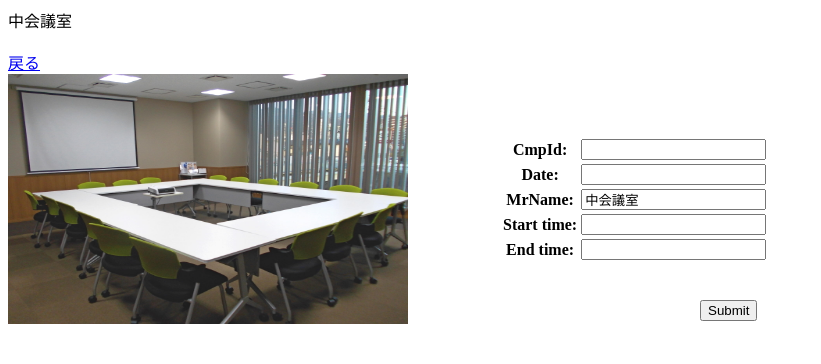
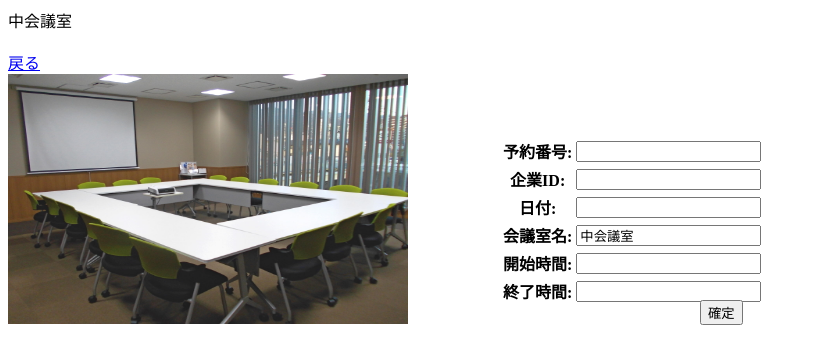
Before and after one commit to t17cs033/-, a Django app: page /Reservation/mrmid/ in a window 1280 px wide. Shown: the top 364 px of the page, without its empty margins (0-821 px from the left). Run offline with Django 3.2, Linux system fonts and the light colour scheme; parts of the project's set-up code (start-up, migrations or seed data) failed here and were passed over.

Commit message:
[add]全会議室画面にフォームを追加

```diff
--- a/Reservation/templates/Reservation/mr_big_reservation.html
+++ b/Reservation/templates/Reservation/mr_big_reservation.html
@@ -24,7 +24,6 @@
 <br>
 <table>
 {{ form.as_table }}
-{{ form_time.as_table }}
 </table>
 </div>
 
--- a/Reservation/templates/Reservation/mr_middle_reservation.html
+++ b/Reservation/templates/Reservation/mr_middle_reservation.html
@@ -16,17 +16,17 @@
 </div>
 
 <div style="position:absolute; top:100px; left:500px;">
-<form action="{% url 'mrmid'%} method="post">
+<form action="{% url 'mrmid'%}" method="post">
 {% csrf_token %}
 <br>
 <br>
 <table>
-{{ form }}
+{{ form.as_table }}
 </table>
 </div>
 
 <div style="position:absolute; top:300px; left:700px;">
-<input type = "submit" />
+<input type = "submit" value="確定">
 </form>
 </div>
 
--- a/Reservation/views.py
+++ b/Reservation/views.py
@@ -1,14 +1,11 @@
 from django.shortcuts import render, get_object_or_404
 from django.http import HttpResponse
-from django.urls import reverse
-from .models import MeetingRoom, Reserve
-from django.views.generic.base import TemplateView
-from django.views.generic.edit import CreateView, UpdateView
+from .models import Reserve
+from django.views.generic.edit import CreateView
 from django.views.generic.list import ListView
 from django.views.generic.detail import DetailView
 from Reservation.models import Reserve
-from .forms import ReserveForm, ReserveTime
-from django.http import HttpResponseRedirect
+from django.urls.base import reverse_lazy
 
 # Create your views here.
 
@@ -19,56 +16,90 @@ class MRShowView(ListView):
     model = Reserve
     template_name = 'Reservation/mr_show.html'
 
-    def get_context_data(self, **kwargs):
-        context = super().get_context_data(**kwargs)
-        context['form'] = ReserveForm()
-        return context
-
 class BigMRReservationView(CreateView):
     model = Reserve
-    fields = ('cmpId', 'date', 'mrName')
+    fields = ('number', 'cmpId', 'date', 'mrName', 'start_time', 'end_time')
     template_name = 'Reservation/mr_big_reservation.html'
-    success_url = 'mrshow/'
+    success_url = reverse_lazy('mrshow')
 
-    def post(self, request, *args, **kwargs):
-        cmpId = self.request.POST.get('cmpId')
-        start_time = self.request.POST.get('reserve_stime')
-        end_time = self.request.POST.get('reserve_etime')
-
-        reserve = get_object_or_404(Reserve, pk=cmpId)
-        reserve.start_time = start_time
-        reserve.end_time = end_time
-        reserve.save()
-        return HttpResponseRedirect(reverse('mrshow'))
-
-    def get_context_data(self, **kwargs):
-        context = super().get_context_data(**kwargs)
-        context['form'] = ReserveForm()
-        context['form_time'] = ReserveTime()
-        return context
+    def get_form(self):
+        form = super(BigMRReservationView, self).get_form()
+        form.fields['number'].label = '予約番号'
+        form.fields['cmpId'].label = '企業ID'
+        form.fields['date'].label = '日付'
+        form.fields['mrName'].label = '会議室名'
+        form.fields['start_time'].label = '開始時間'
+        form.fields['end_time'].label = '終了時間'
+        form.initial['mrName'] = '大会議室'
+        return form
 
 class MiddleMRReservationView(CreateView):
     model = Reserve
-    fields = ('cmpId', 'date', 'mrName', 'start_time', 'end_time')
+    fields = ('number', 'cmpId', 'date', 'mrName', 'start_time', 'end_time')
     template_name = 'Reservation/mr_middle_reservation.html'
-    success_url = 'mrshow/'
+    success_url = reverse_lazy('mrshow')
 
-    def get_form_kwargs(self, *args, **kwargs):
-        form_kwargs = super().get_form_kwargs(*args, **kwargs)
-        form_kwargs['initial'] = {'mrName': "中会議室"}
-        return form_kwargs
+    def get_form(self):
+        form = super(MiddleMRReservationView, self).get_form()
+        form.fields['number'].label = '予約番号'
+        form.fields['cmpId'].label = '企業ID'
+        form.fields['date'].label = '日付'
+        form.fields['mrName'].label = '会議室名'
+        form.fields['start_time'].label = '開始時間'
+        form.fields['end_time'].label = '終了時間'
+        form.initial['mrName'] = '中会議室'
+        return form
 
 class SmallMRReservationView(CreateView):
-    model = MeetingRoom
+    model = Reserve
+    fields = ('number', 'cmpId', 'date', 'mrName', 'start_time', 'end_time')
     template_name = 'Reservation/mr_small_reservation.html'
+    success_url = reverse_lazy('mrshow')
+
+    def get_form(self):
+        form = super(SmallMRReservationView, self).get_form()
+        form.fields['number'].label = '予約番号'
+        form.fields['cmpId'].label = '企業ID'
+        form.fields['date'].label = '日付'
+        form.fields['mrName'].label = '会議室名'
+        form.fields['start_time'].label = '開始時間'
+        form.fields['end_time'].label = '終了時間'
+        form.initial['mrName'] = '小会議室'
+        return form
 
 class ACornerReservationView(CreateView):
-    model = MeetingRoom
+    model = Reserve
+    fields = ('number', 'cmpId', 'date', 'mrName', 'start_time', 'end_time')
     template_name = 'Reservation/corner_a_reservation.html'
+    success_url = reverse_lazy('mrshow')
+
+    def get_form(self):
+        form = super(ACornerReservationView, self).get_form()
+        form.fields['number'].label = '予約番号'
+        form.fields['cmpId'].label = '企業ID'
+        form.fields['date'].label = '日付'
+        form.fields['mrName'].label = '会議室名'
+        form.fields['start_time'].label = '開始時間'
+        form.fields['end_time'].label = '終了時間'
+        form.initial['mrName'] = 'コーナーA'
+        return form
 
 class BCornerReservationView(CreateView):
-    model = MeetingRoom
+    model = Reserve
+    fields = ('number', 'cmpId', 'date', 'mrName', 'start_time', 'end_time')
     template_name = 'Reservation/corner_b_reservation.html'
+    success_url = reverse_lazy('mrshow')
+
+    def get_form(self):
+        form = super(BCornerReservationView, self).get_form()
+        form.fields['number'].label = '予約番号'
+        form.fields['cmpId'].label = '企業ID'
+        form.fields['date'].label = '日付'
+        form.fields['mrName'].label = '会議室名'
+        form.fields['start_time'].label = '開始時間'
+        form.fields['end_time'].label = '終了時間'
+        form.initial['mrName'] = 'コーナーB'
+        return form
 
 class ReserveList(ListView):
     model = Reserve
```
Also changed, not shown: Reservation/forms.py (+9 -6 lines), Reservation/templates/Reservation/corner_a_reservation.html (+15 -9 lines), Reservation/templates/Reservation/corner_b_reservation.html (+15 -9 lines), Reservation/templates/Reservation/mr_show.html (+19 -7 lines), Reservation/templates/Reservation/mr_small_reservation.html (+15 -9 lines).
